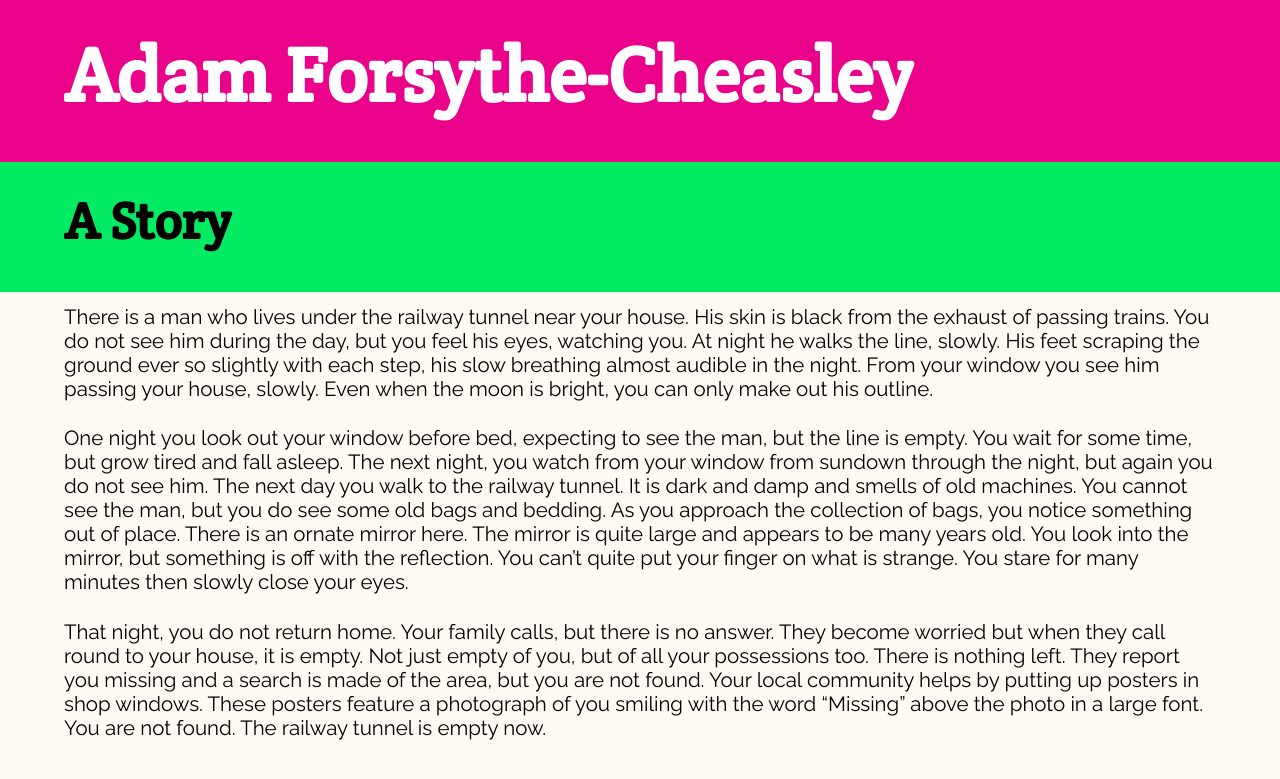
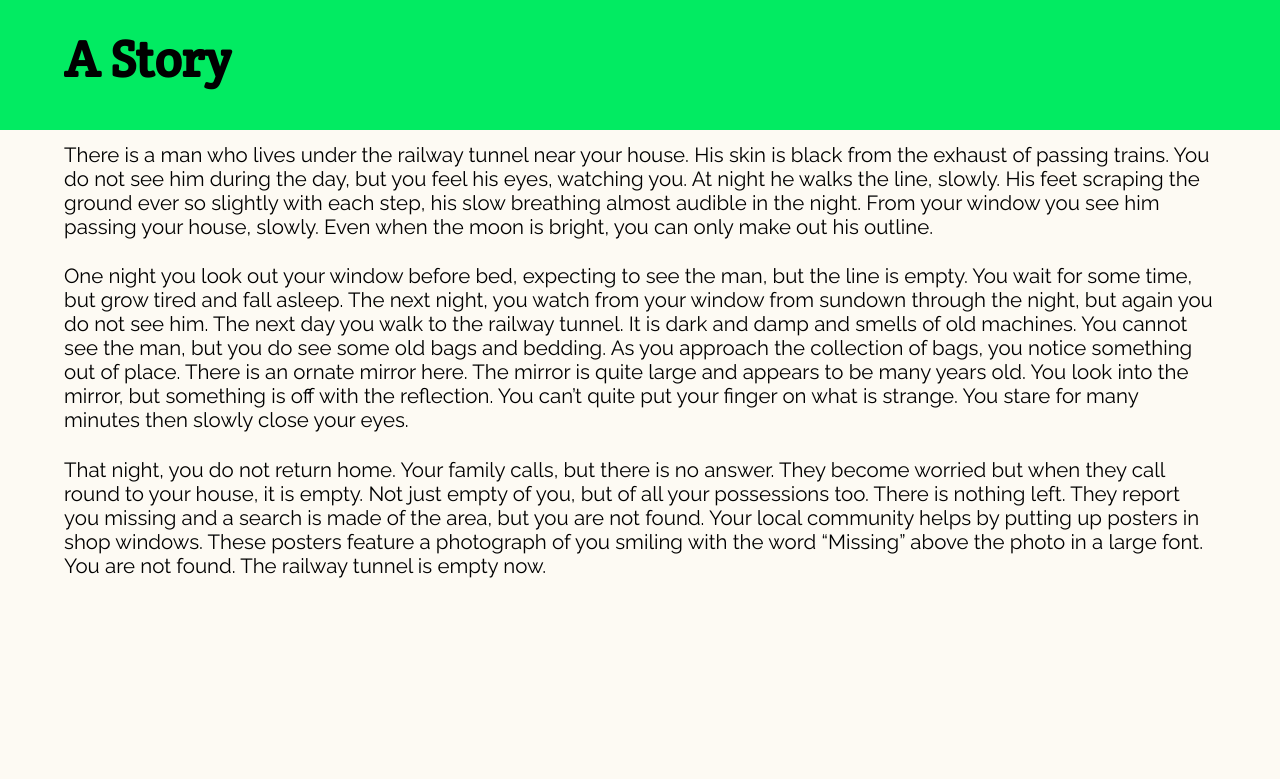
Before and after one commit to adamcheasley/adamcheasley.github.io, a Jekyll site: the page built from story.md, in a window 1280 px wide. Shown: the top 779 px of the page. Built offline with Jekyll 4.4.1, drawn with Linux system fonts in a browser that asks for light colours; some of the changed lines change nothing that is shown.

Commit message:
Adjust layout

```diff
--- a/_layouts/new.html
+++ b/_layouts/new.html
@@ -5,12 +5,10 @@
           content="Someplace nice is the home of Adam Forsythe-Cheasley. A software developer from Bristol, UK." />
     <meta name="author" content="Adam Forsythe-Cheasley" />
     <title>{{ site.name }}</title>
-    <link rel="stylesheet" href="https://stackpath.bootstrapcdn.com/bootstrap/4.1.3/css/bootstrap.min.css"
-    integrity="sha384-MCw98/SFnGE8fJT3GXwEOngsV7Zt27NXFoaoApmYm81iuXoPkFOJwJ8ERdknLPMO" crossorigin="anonymous">
-    <link href="https://fonts.googleapis.com/css?family=Open+Sans|Roboto" rel="stylesheet">
-    <link rel="stylesheet" type="text/css" href="/css/new.css"/>
-    <meta name="viewport" content="width=device-width, initial-scale=1, shrink-to-fit=no">
-
+    <link rel="stylesheet" type="text/css" href="/css/main.css"/>
+    <link href="https://fonts.googleapis.com/css?family=Crete+Round|Raleway:400,700"
+          rel="stylesheet">
+    <meta name="viewport" content="width=device-width, initial-scale=1, maximum-scale=1" />
     <meta name="MobileOptimized" content="width" />
     <meta name="HandheldFriendly" content="true" />
   </head>
@@ -18,13 +16,6 @@
   <body>
     {{ content }}
 
-    <script src="https://code.jquery.com/jquery-3.3.1.slim.min.js"
-        integrity="sha384-q8i/X+965DzO0rT7abK41JStQIAqVgRVzpbzo5smXKp4YfRvH+8abtTE1Pi6jizo" crossorigin="anonymous"></script>
-        <script src="https://cdnjs.cloudflare.com/ajax/libs/popper.js/1.14.3/umd/popper.min.js"
-        integrity="sha384-ZMP7rVo3mIykV+2+9J3UJ46jBk0WLaUAdn689aCwoqbBJiSnjAK/l8WvCWPIPm49" crossorigin="anonymous"></script>
-        <script src="https://stackpath.bootstrapcdn.com/bootstrap/4.1.3/js/bootstrap.min.js"
-        integrity="sha384-ChfqqxuZUCnJSK3+MXmPNIyE6ZbWh2IMqE241rYiqJxyMiZ6OW/JmZQ5stwEULTy" crossorigin="anonymous"></script>
-
   </body>
 
 </html>
--- a/story.md
+++ b/story.md
@@ -1,6 +1,6 @@
 ---
 title: And yet, you can still feel their presence
-layout: default
+layout: new
 ---
 
 ## A Story
```
